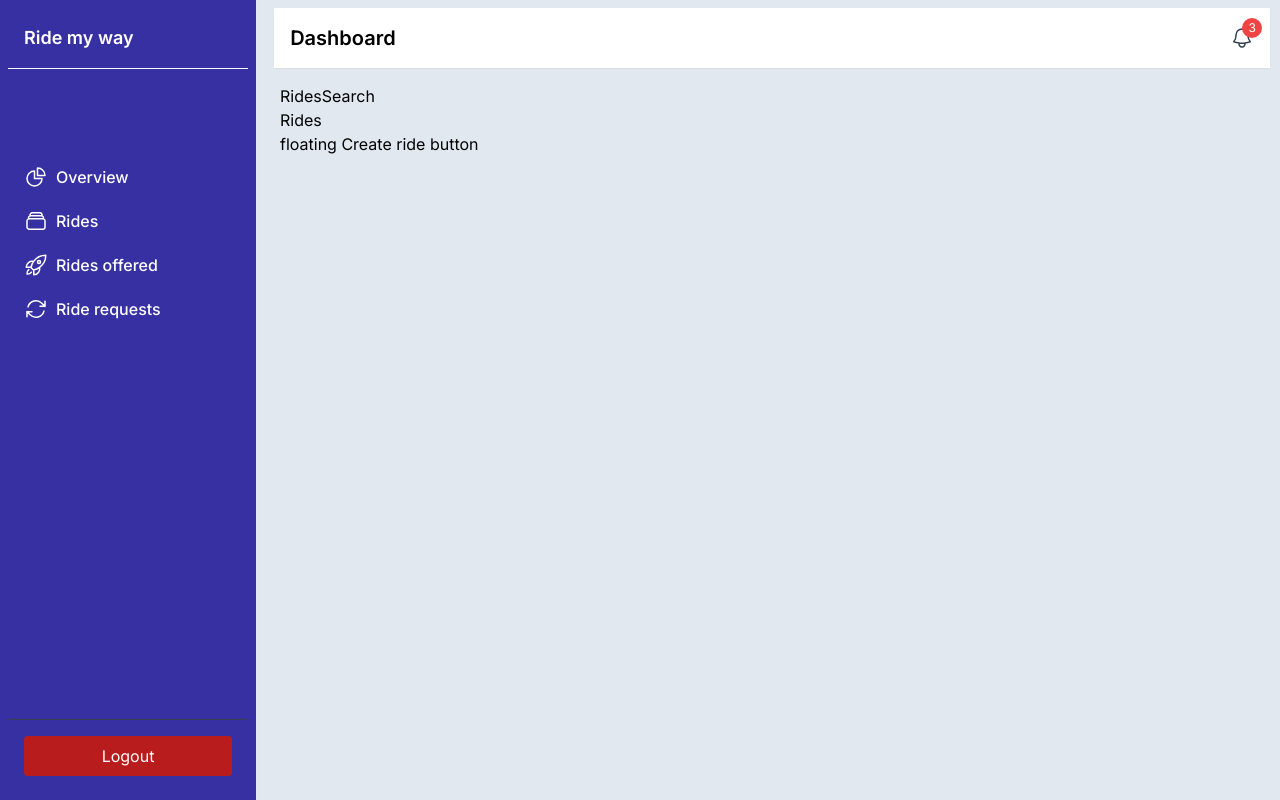
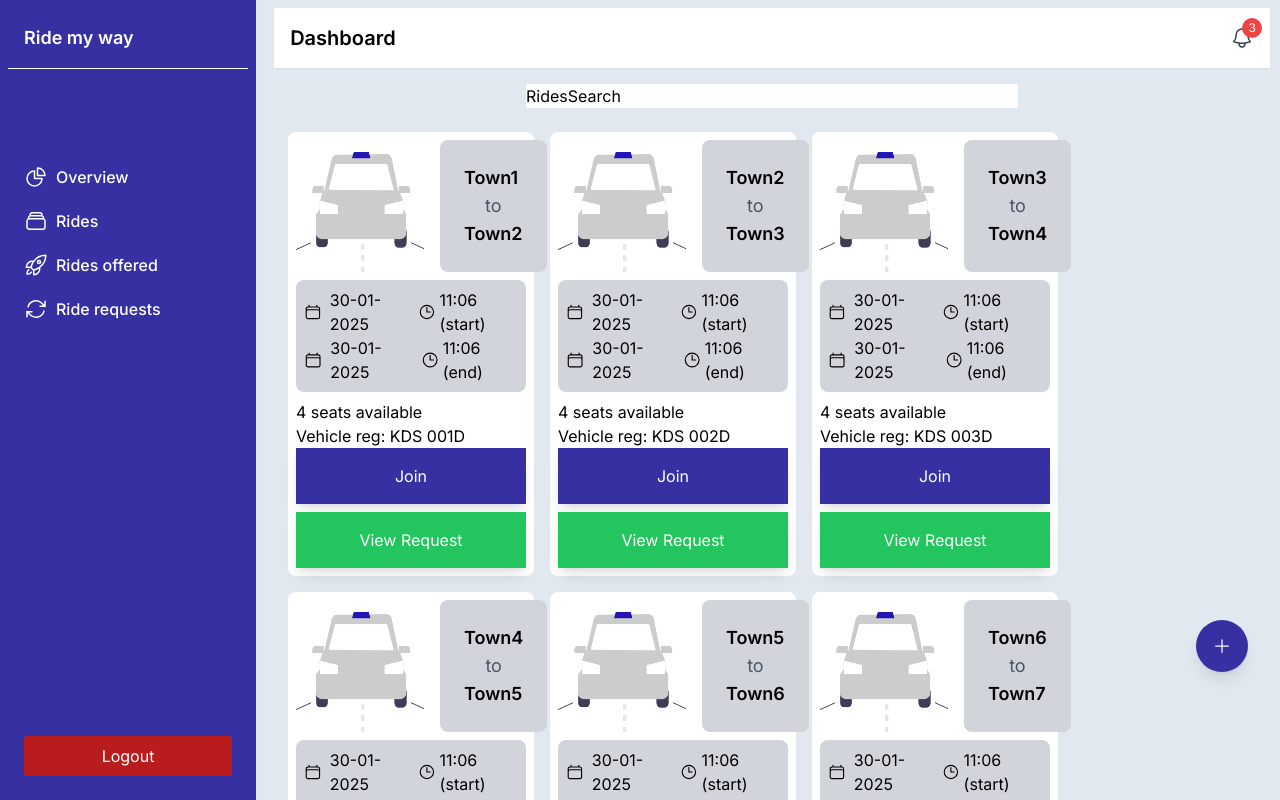
Before and after one commit to Xerrex/rmw-frontend, a Next.js app: page /dashboard/rides in a window 1280 px wide. Shown: the top 800 px of the page. Built offline with nearby package versions, Linux system fonts and the light colour scheme.

Commit message:
Add Ride Cards in the ride page

```diff
--- a/app/dashboard/rides/page.tsx
+++ b/app/dashboard/rides/page.tsx
@@ -1,12 +1,26 @@
 import React from 'react';
+import { PlusIcon } from '@heroicons/react/24/outline';
 import RidesSearch from '../ui/RidesSearch';
+import { RideCard } from '../ui/cards';
+import { getRides } from '@/app/lib/data';
 
-function page() {
+
+async function page() {
+  const rides = await getRides();
   return (
-    <div className="text-black">
+    <div className="flex flex-col">
       <RidesSearch/>
-      <div>Rides</div>
-      <div>floating Create ride button</div>
+
+      <div className="flex flex-wrap text-black">
+        {rides.length < 0 && <p className="mx-auto">There are no rides yet</p>}
+        {rides.map((ride)=>(<RideCard key={ride.uuid} Ride={ride}/>))}
+      </div>
+
+      <div className="text-black fixed bottom-32 right-8">
+        <button className="bg-primaryColorAlt hover:bg-primaryColorHoverAlt text-white p-4 rounded-full shadow-lg  transition duration-200">
+          <PlusIcon className="h-5 w-5 text-white" />
+        </button>
+      </div>
     </div>
   )
 }
--- a/app/dashboard/ui/RidesSearch.tsx
+++ b/app/dashboard/ui/RidesSearch.tsx
@@ -3,7 +3,7 @@ import React from 'react';
 
 function RidesSearch() {
   return (
-    <div className="w-full text-black">RidesSearch</div>
+    <div className="bg-white rounded-sm w-1/2 mx-auto mb-4 text-black">RidesSearch</div>
   )
 }
 
--- a/app/dashboard/ui/cards.tsx
+++ b/app/dashboard/ui/cards.tsx
@@ -1,6 +1,7 @@
+import Image from 'next/image';
 import { RocketLaunchIcon, ArrowDownOnSquareIcon, RectangleStackIcon,
-  ArrowPathIcon, XMarkIcon} from '@heroicons/react/24/outline';
-import { CardType } from '@/app/lib/definitions';
+  ArrowPathIcon, XMarkIcon, CalendarIcon, ClockIcon} from '@heroicons/react/24/outline';
+import { CardType, Ride } from '@/app/lib/definitions';
 
 const iconMap = {
   allRides: RectangleStackIcon,
@@ -41,3 +42,55 @@ export function OverViewCards({cardsData}: CardsPropType){
     </div>
   )
 }
+
+
+type RideCardPropType = {
+  Ride: Ride
+}
+
+export function RideCard({Ride}: RideCardPropType){
+
+  const [dpt_date, dpt_time] = Ride.depart_time.split(" ");
+  const [end_date, end_time] = Ride.depart_time.split(" ");
+
+  return (
+    <div className="bg-white rounded-lg p-2 m-2 w-1/4">
+      <div className="flex">
+        <Image src="/Car.png" alt={"car picture"} className="mr-4" width={128} height={64}/>
+        <div className="flex flex-col p-6 bg-gray-300 rounded-lg">
+          <p className="text-lg font-semibold">{Ride.town_starting}</p>
+          <p className="mx-auto text-lg text-gray-600">to</p>
+          <p className="text-lg font-semibold">{Ride.town_ending}</p>
+        </div>
+      </div>
+
+      <div className="flex flex-col bg-gray-300 mt-2 rounded-lg p-2">
+        <div className="flex items-center">
+          <CalendarIcon className="h-5 w-5 mr-2"/>
+          <span className="mr-2">{dpt_date}</span>
+          <ClockIcon className="h-5 w-5 mr-1"/>
+          <span>{dpt_time} (start)</span>
+        </div>
+
+        <div className="flex items-center">
+          <CalendarIcon className="h-5 w-5 mr-2"/>
+          <span className="mr-2">{end_date}</span>
+          <ClockIcon className="h-5 w-5 mr-1"/>
+          <span>{end_time} (end)</span>
+        </div>
+      </div>
+
+      <div className="flex flex-col mt-2">
+        <p>{Ride.seats} seats available</p>
+        <p>Vehicle reg: {Ride.vehicle_plate}</p>
+      </div>
+
+      <div className="flex flex-col space-y-2">
+        <button className="bg-primaryColorAlt hover:bg-primaryColorHoverAlt text-white p-4
+          shadow-lg  transition duration-200">Join</button>
+        <button className="bg-primaryColor hover:bg-primaryColorHover text-white p-4
+          shadow-lg  transition duration-200">View Request</button>
+      </div>
+    </div>
+  )
+}
--- a/app/lib/data.ts
+++ b/app/lib/data.ts
@@ -1,4 +1,4 @@
-import { ridesData } from "./placeholder_data";
+import { ridesOverViewData, generateRides } from "./placeholder_data";
 
 
 export async function getRidesDataTotals(){
@@ -15,5 +15,11 @@ export async function getRidesDataTotals(){
 
 export async function getRidesDataLast12months(){
     // Gets rides data for the dashboard overview
-    return ridesData;
+    return ridesOverViewData;
 }
+
+
+export async function getRides(){
+    // Get a list of rides
+    return generateRides(30);
+}
--- a/app/lib/placeholder_data.ts
+++ b/app/lib/placeholder_data.ts
@@ -1,5 +1,6 @@
+import moment from "moment";
 
-export const ridesData = [
+export const ridesOverViewData = [
   { month: 'Dec',
     rides:{
       total:40,
@@ -37,3 +38,36 @@ export const ridesData = [
     }
   }
 ]
+
+
+export const generateRides = (rides: number)=>{
+  /** Generates rides
+   *
+   * Returns a list of rides
+   */
+
+  const ridesData = [];
+
+
+  for(let i=1; i<=rides; i++){
+    const depart_time = moment().add(60, "minutes").format("DD-MM-YYYY HH:mm");
+    const end_time = moment().add(180, "minutes").format("DD-MM-YYYY HH:mm");
+
+    const newRide = {
+      "id": i,
+      "uuid": `0426e05b-e321-40fb-ae08-19fed9d0c${i}`,
+      "vehicle_plate": `KDS ${i.toString().slice(0, 3).padStart(3, "0")}D`,
+      "seats": 4,
+      "town_starting": `Town${i}`,
+      "town_ending": `Town${i+1}`,
+      "depart_time": `${depart_time}`,
+      "end_time": `${end_time}`,
+      "created_at": `${moment().format("DD-MM-YYYY HH:mm")}`,
+      "updated_at": `${moment().format("DD-MM-YYYY HH:mm")}`,
+      "owner_id": Math.floor(Math.random() * rides)
+    }
+
+    ridesData.push(newRide);
+  }
+  return ridesData;
+}
```
Also changed, not shown: app/lib/definitions.ts (+15 -0 lines), package.json (+4 -3 lines), public/Car.png (added), 1 other file (tests, documents, lock files or other folders).
